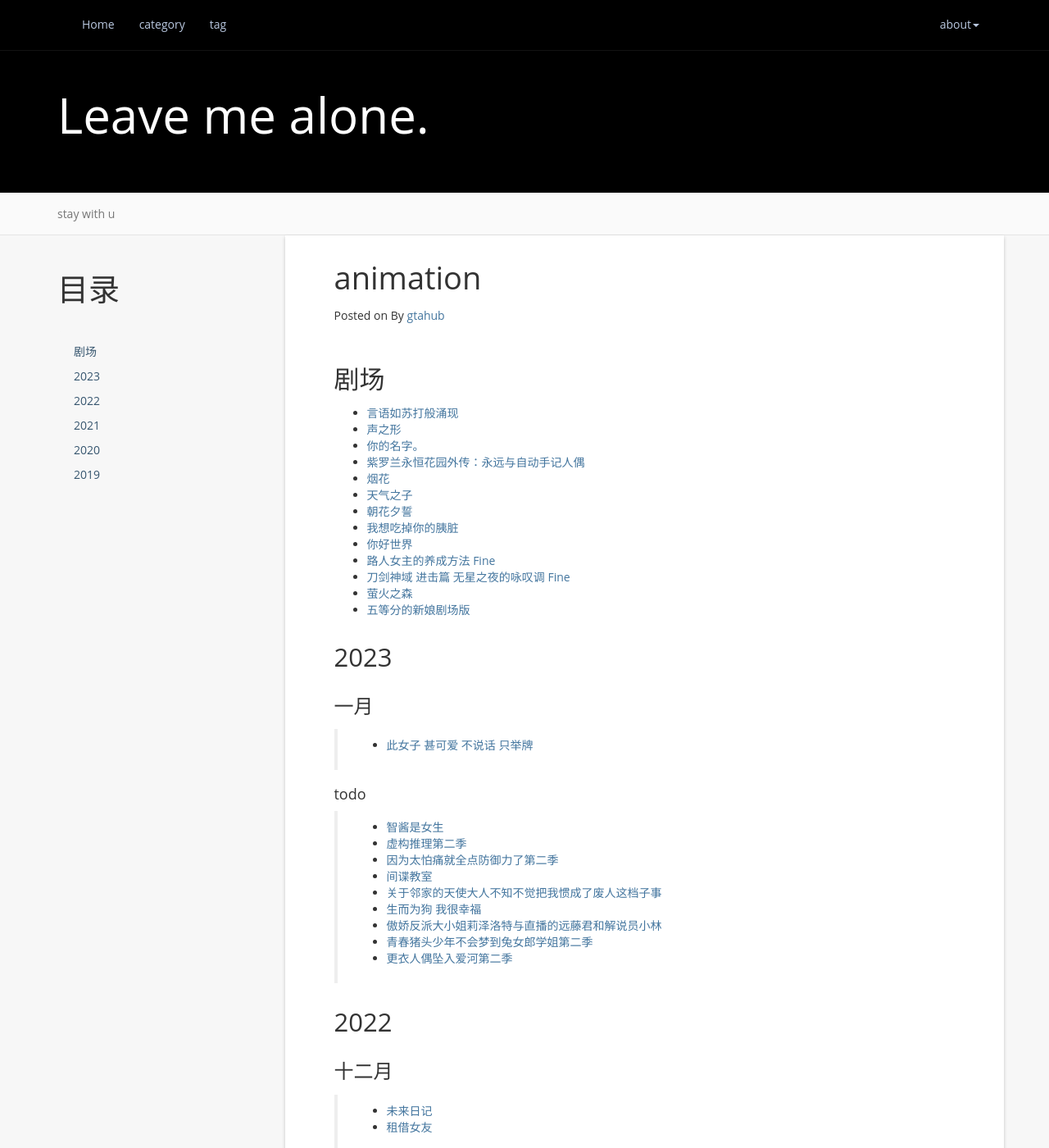
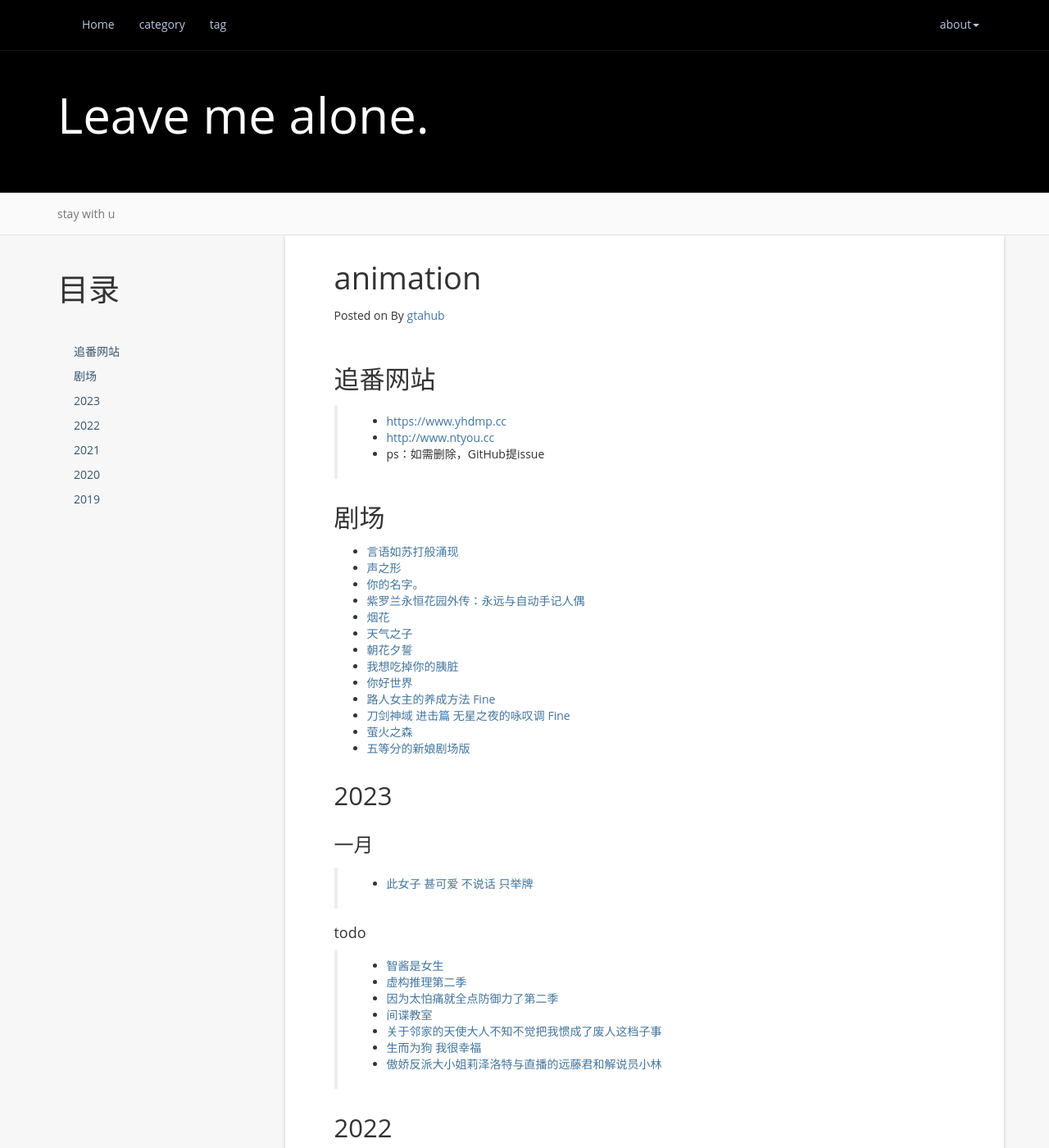
Before and after one commit to atgtahub/atgtahub.github.io, a Jekyll site: the page built from about/bangumi.md, in a window 1280 px wide and 1400 px high. Shown: the whole window at 82% size. Built offline with Jekyll 4.4.1, drawn with Linux system fonts in a browser that asks for light colours; a script that is not in the unit is left out; comment, search, counter and statistics services are not loaded.

Commit message:
refactor(about): bangumi.md

```diff
--- a/about/bangumi.md
+++ b/about/bangumi.md
@@ -7,6 +7,12 @@ permalink: /bangumi
 * content
 {:toc}
 
+
+## 追番网站
+
+> + <a href="https://www.yhdmp.cc" target="_blank">https://www.yhdmp.cc</a>
+> + <a href="http://www.ntyou.cc" target="_blank">http://www.ntyou.cc</a>
+> + ps：如需删除，GitHub提issue
 
 ## 剧场
 
@@ -39,8 +45,6 @@ permalink: /bangumi
 > + <a href="https://www.yhdmp.cc/showp/22225.html" target="_blank">关于邻家的天使大人不知不觉把我惯成了废人这档子事</a>
 > + <a href="https://www.yhdmp.cc/showp/22315.html" target="_blank">生而为狗 我很幸福</a>
 > + <a href="https://www.yhdmp.cc/showp/22215.html" target="_blank">傲娇反派大小姐莉泽洛特与直播的远藤君和解说员小林</a>
-> + <a href="http://www.ntyou.cc/video/4474.html" target="_blank">青春猪头少年不会梦到兔女郎学姐第二季</a>
-> + <a href="http://www.ntyou.cc/video/4464.html" target="_blank">更衣人偶坠入爱河第二季</a>
 
 
 ## 2022
```
